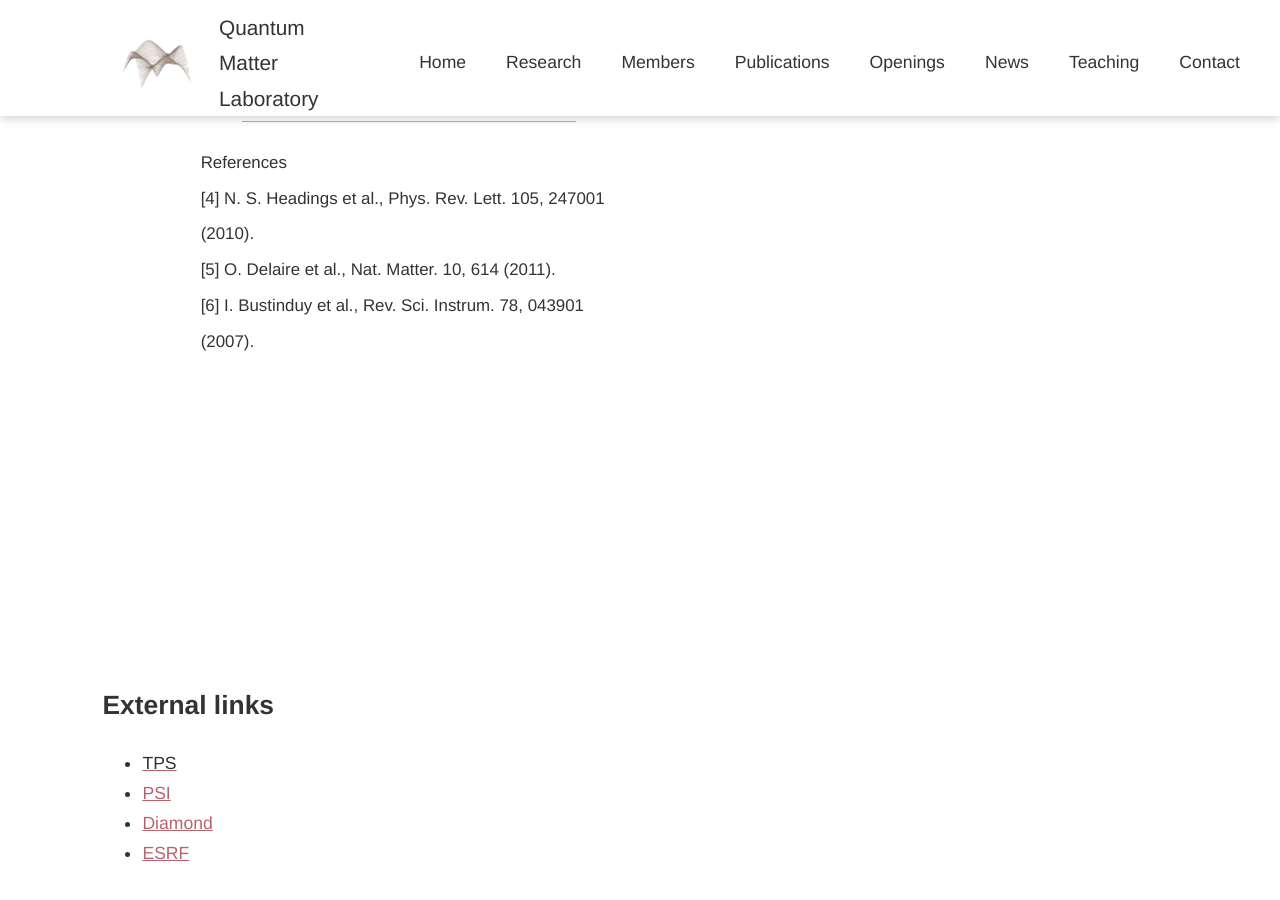
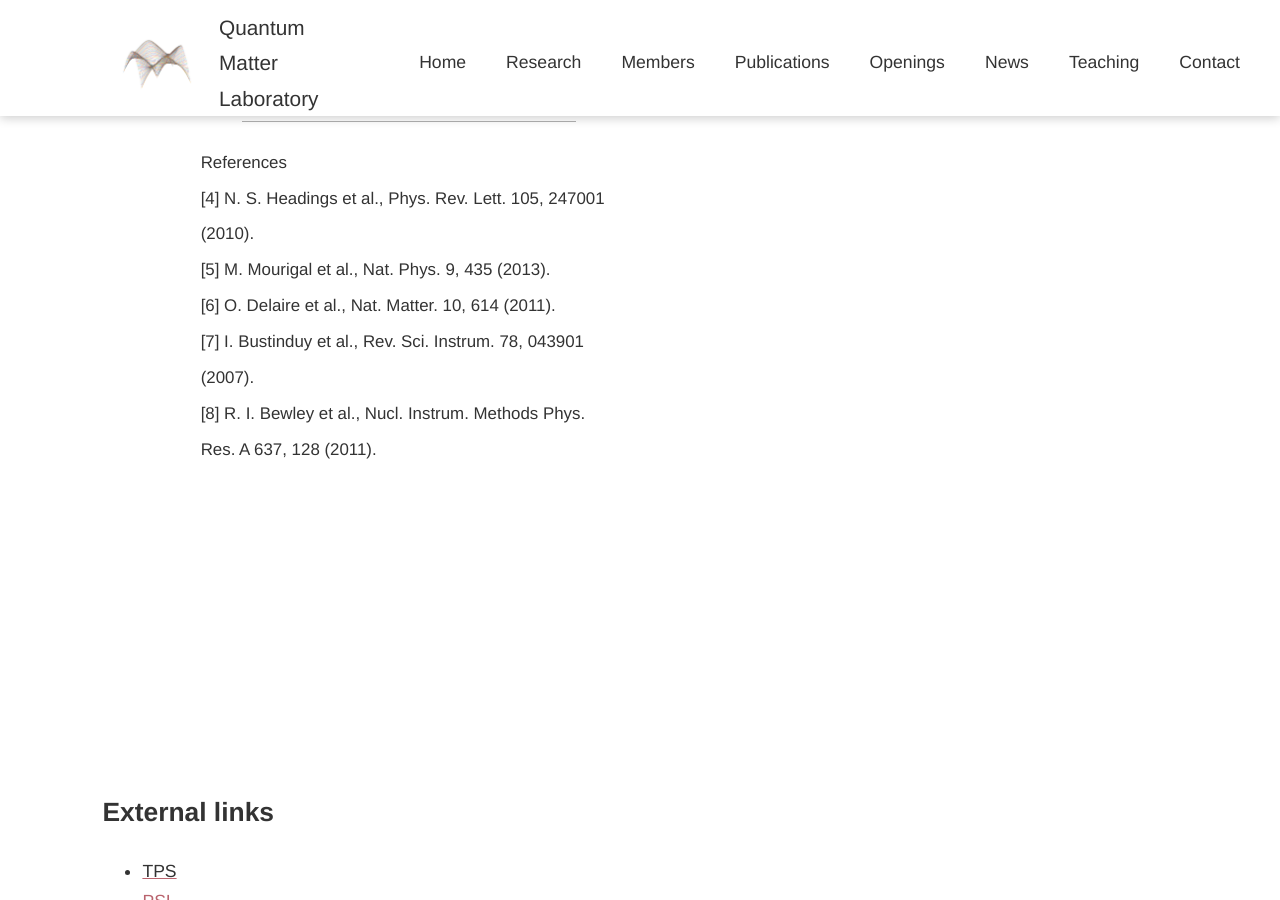
Before and after one commit to qmcuhk/qmcuhk.github.io, a Jekyll site: the page built from _pages/research.md, in a window 1280 px wide and 900 px high, scrolled down 2882 px. Built offline with Jekyll 4.4.1, drawn with Linux system fonts in a browser that asks for light colours; some web fonts are replaced.

Commit message:
update research page

```diff
--- a/_pages/research.md
+++ b/_pages/research.md
@@ -41,8 +41,10 @@ We perform X-ray and neutron scattering/spectroscopy experiments at large-scale
         <hr>
         <p><small>References<br>
         [4] N. S. Headings et al., Phys. Rev. Lett. 105, 247001 (2010).<br>
-        [5] O. Delaire et al., Nat. Matter. 10, 614 (2011).<br>
-        [6] I. Bustinduy et al., Rev. Sci. Instrum. 78, 043901 (2007).
+        [5] M. Mourigal et al., Nat. Phys. 9, 435 (2013).<br>
+        [6] O. Delaire et al., Nat. Matter. 10, 614 (2011).<br>
+        [7] I. Bustinduy et al., Rev. Sci. Instrum. 78, 043901 (2007).<br>
+        [8] R. I. Bewley et al., Nucl. Instrum. Methods Phys. Res. A 637, 128 (2011).
         </small></p>
         </div>
         <div class="research-tech-pic">
```
Also changed, not shown: assets/web_pictures/research_ns.jpg, assets/web_pictures/research_ns.png (added).
